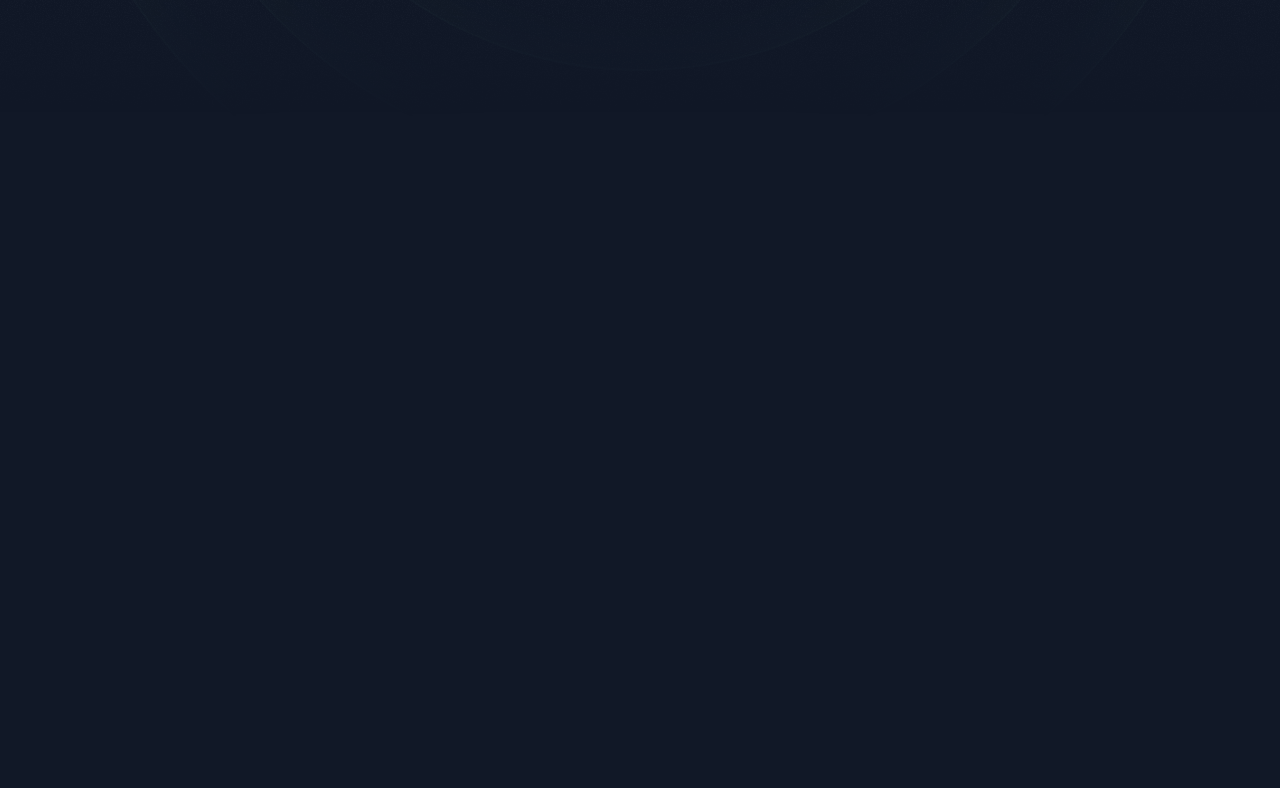
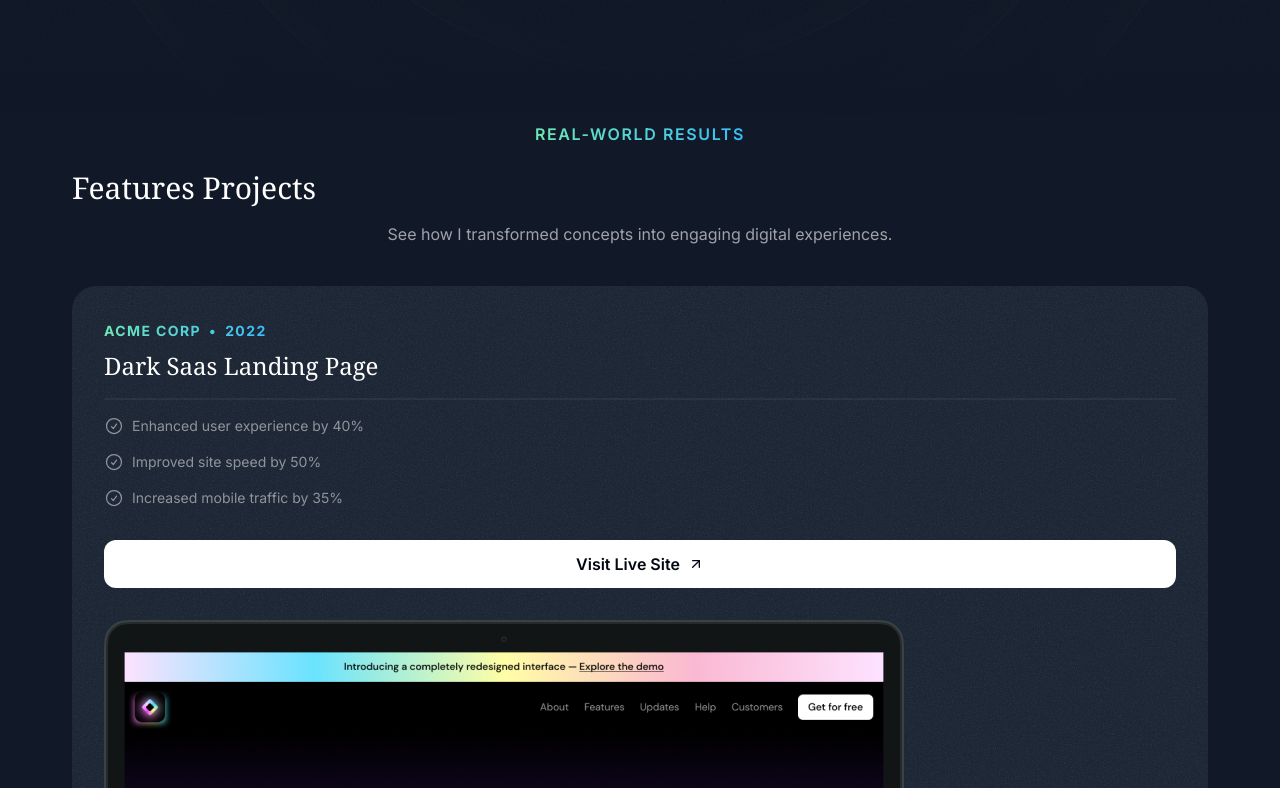
Before and after one commit to ozodbekw/animated-portfolio, a Next.js app: page / in a window 1280 px wide. Shown: the part 800-1588 px from the top of the page. Before the commit the page ends 922 px from the top, so only its background shows below. Built offline with nearby package versions, Linux system fonts and the light colour scheme; a web font is replaced by a local one.

Commit message:
feat: add Projects section with dynamic content and styling

```diff
--- a/src/app/page.tsx
+++ b/src/app/page.tsx
@@ -1,11 +1,13 @@
 import { Header } from "@/sections/Header";
 import { HeroSection } from "@/sections/Hero";
+import { ProjectsSection } from "@/sections/Projects";
 
 export default function Home() {
   return (
     <div>
       <Header />
       <HeroSection />
+      <ProjectsSection />
     </div>
   );
 }
--- a/src/sections/Projects.tsx
+++ b/src/sections/Projects.tsx
@@ -1,6 +1,11 @@
 import darkSaasLandingPage from "@/assets/images/dark-saas-landing-page.png";
 import lightSaasLandingPage from "@/assets/images/light-saas-landing-page.png";
 import aiStartupLandingPage from "@/assets/images/ai-startup-landing-page.png";
+import CheckCrcleIcon from "@/assets/icons/check-circle.svg";
+import ArrowUpRight from "@/assets/icons/arrow-up-right.svg";
+import grainImage from "@/assets/images/grain.jpg";
+
+import Image from "next/image";
 
 const portfolioProjects = [
   {
@@ -42,5 +47,61 @@
 ];
 
 export const ProjectsSection = () => {
-  return <div>Projects Section</div>;
+  return (
+    <section className="pb-16">
+      <div className="container">
+        <div className="flex justify-center">
+          <p className="uppercase font-semibold tracking-widest bg-gradient-to-r from-emerald-300 to-sky-400 text-transparent bg-clip-text text-center">
+            Real-world Results
+          </p>
+        </div>
+        <h2 className="font-serif text-3xl mt-6">Features Projects</h2>
+        <p className="text-center text-white/60 mt-4">
+          See how I transformed concepts into engaging digital experiences.
+        </p>
+        <div className="flex flex-col mt-10 gap-20">
+          {portfolioProjects.map((project) => (
+            <div
+              key={project.title}
+              className="bg-gray-800 rounded-3xl relative after:content[''] after:absolute ater:inset-0 after:bg-red-500 z-0 after:z-10 overflow-hidden after:outline-2 after:outline after:-outline-offset-2 after:rounded-3xl after:outline-white/20 px-8 pt-8 after:pointer-events-none"
+            >
+              <div
+                className="absolute inset-0 -z-10 opacity-5"
+                style={{
+                  backgroundImage: `url(${grainImage.src})`,
+                }}
+              ></div>
+              <div className="bg-gradient-to-r from-emerald-300 to-sky-400 inline-flex gap-2 font-bold tracking-widest text-sm uppercase text-transparent bg-clip-text">
+                <span>{project.company}</span>
+                <span>&bull;</span>
+                <span>{project.year}</span>
+              </div>
+
+              <h3 className="font-serif text-2xl mt-2">{project.title}</h3>
+              <hr className="border-t-2 border-white/5 mt-4" />
+              <ul className="flex flex-col gap-4 mt-4">
+                {project.results.map((result) => (
+                  <li className="flex gap-2 text-sm text-white/50">
+                    <CheckCrcleIcon className="size-5" />
+                    <span>{result.title}</span>
+                  </li>
+                ))}
+              </ul>
+              <a href={project.link}>
+                <button className="bg-white text-gray-950 h-12 w-full rounded-xl font-semibold inline-flex justify-center items-center gap-2 mt-8">
+                  <span>Visit Live Site</span>
+                  <ArrowUpRight className="size-4" />
+                </button>
+              </a>
+              <Image
+                className="mt-8 -mb-4"
+                src={project.image}
+                alt={project.title + " image"}
+              />
+            </div>
+          ))}
+        </div>
+      </div>
+    </section>
+  );
 };
```
Also changed, not shown: 1 other file (tests, documents, lock files or other folders).
